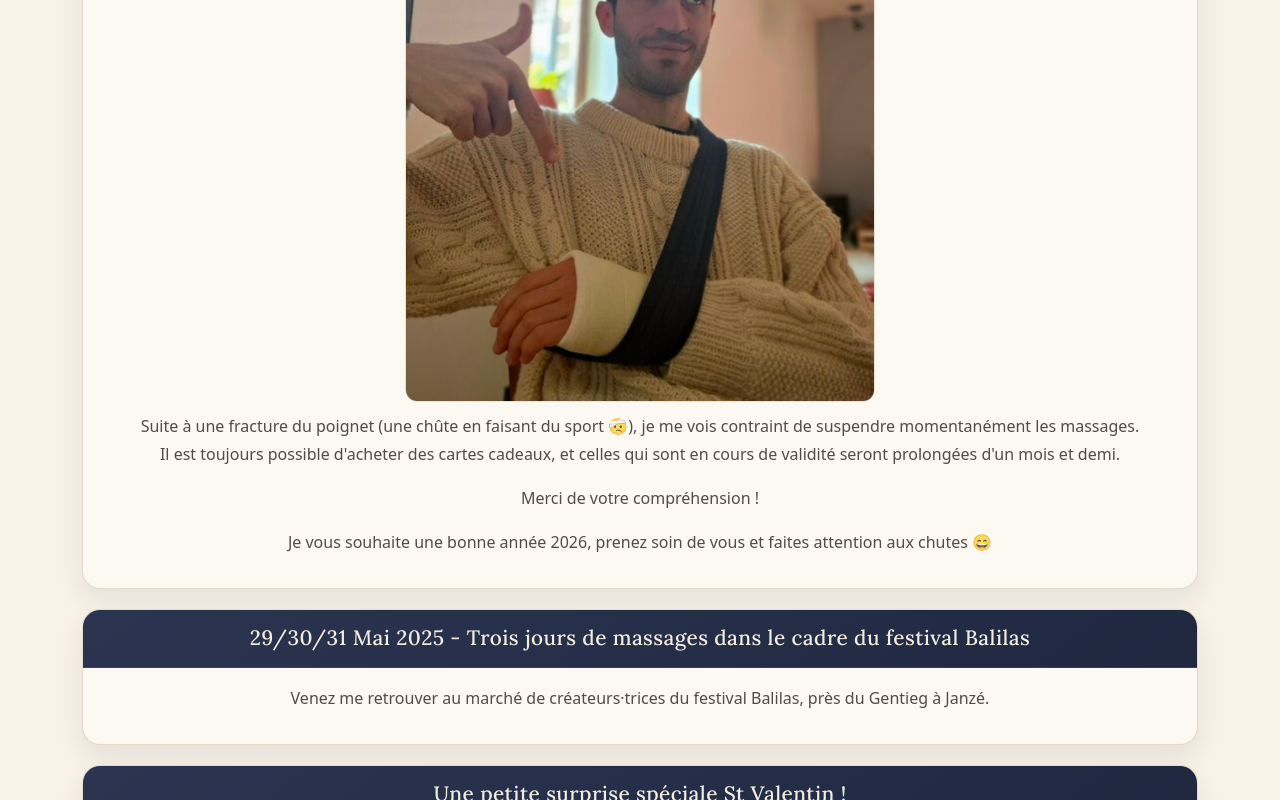
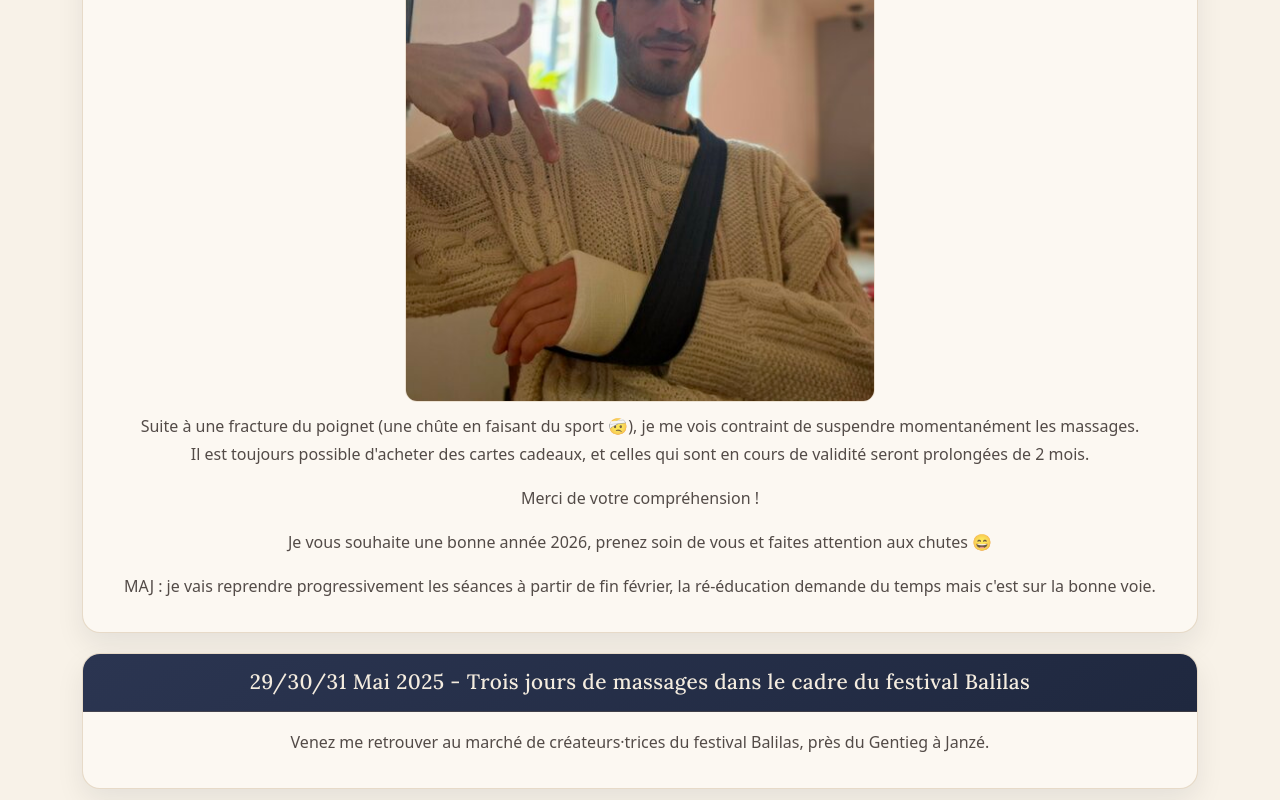
Before and after one commit to Arthurin/massagerecu-app, a Next.js app: page / in a window 1280 px wide. Shown: the part 1645-2445 px from the top of the page. Built offline with nearby package versions, Linux system fonts and the light colour scheme; a web font is replaced by a local one.

Commit message:
maj texte

```diff
--- a/src/app/page.tsx
+++ b/src/app/page.tsx
@@ -79,7 +79,7 @@ export default function Home() {
             </span>
           </p>
 
-          <NewsItem title="Ré-ouverture à partir du 11/02/26">
+          <NewsItem title="Ré-ouverture progressive à partir de fin février">
             <Image
               src="/assets/img/news/fermeture.jpg"
               alt="Blessure au poignet"
@@ -94,12 +94,17 @@ export default function Home() {
               🤕), je me vois contraint de suspendre momentanément les massages.
               <br />
               Il est toujours possible d'acheter des cartes cadeaux, et celles
-              qui sont en cours de validité seront prolongées d'un mois et demi.
+              qui sont en cours de validité seront prolongées de 2 mois.
             </p>
             <p>Merci de votre compréhension !</p>
             <p>
               Je vous souhaite une bonne année 2026, prenez soin de vous et
               faites attention aux chutes 😄
+            </p>
+            <p>
+              MAJ : je vais reprendre progressivement les séances à partir de
+              fin février, la ré-éducation demande du temps mais c'est sur la
+              bonne voie.
             </p>
           </NewsItem>
 
```
